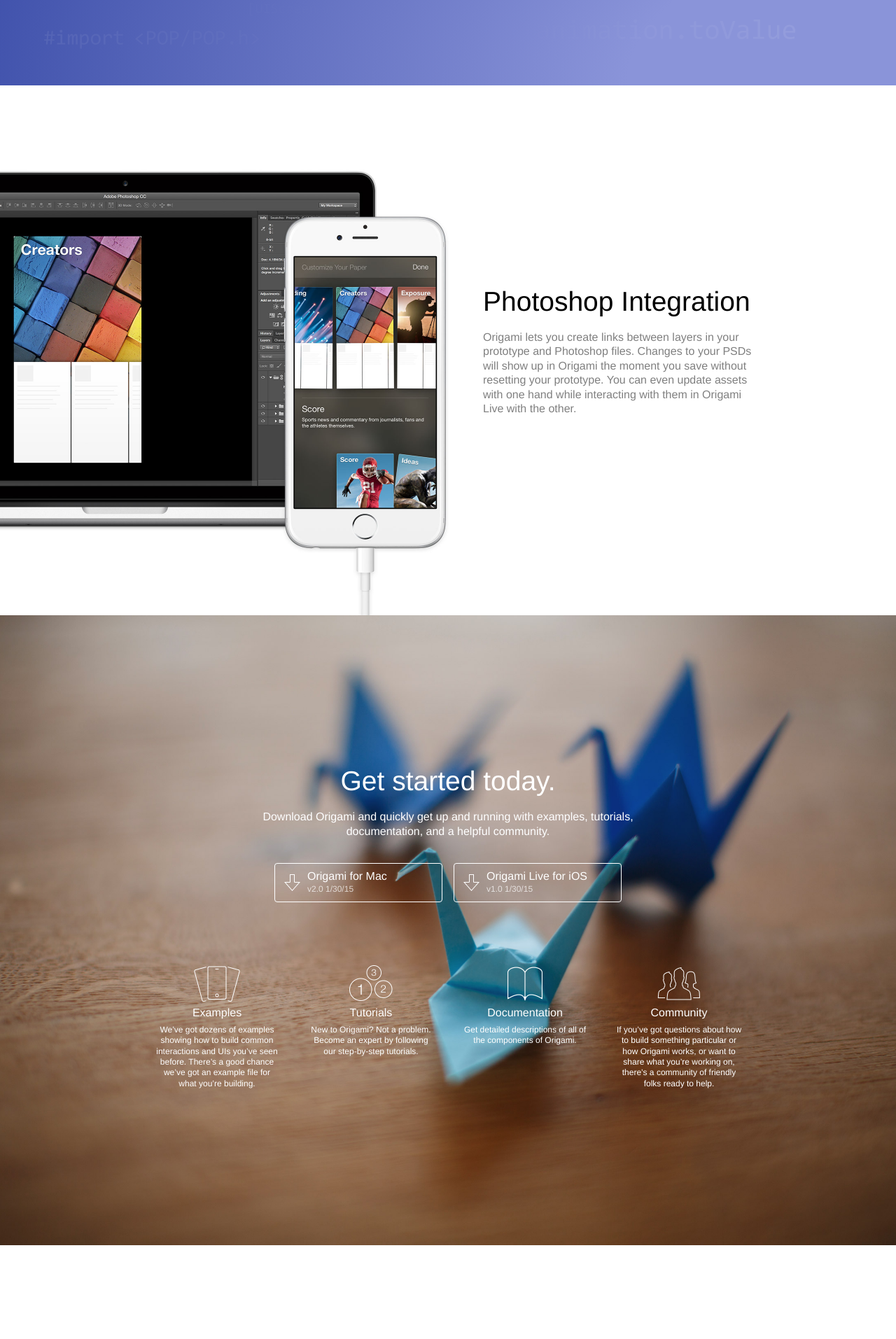
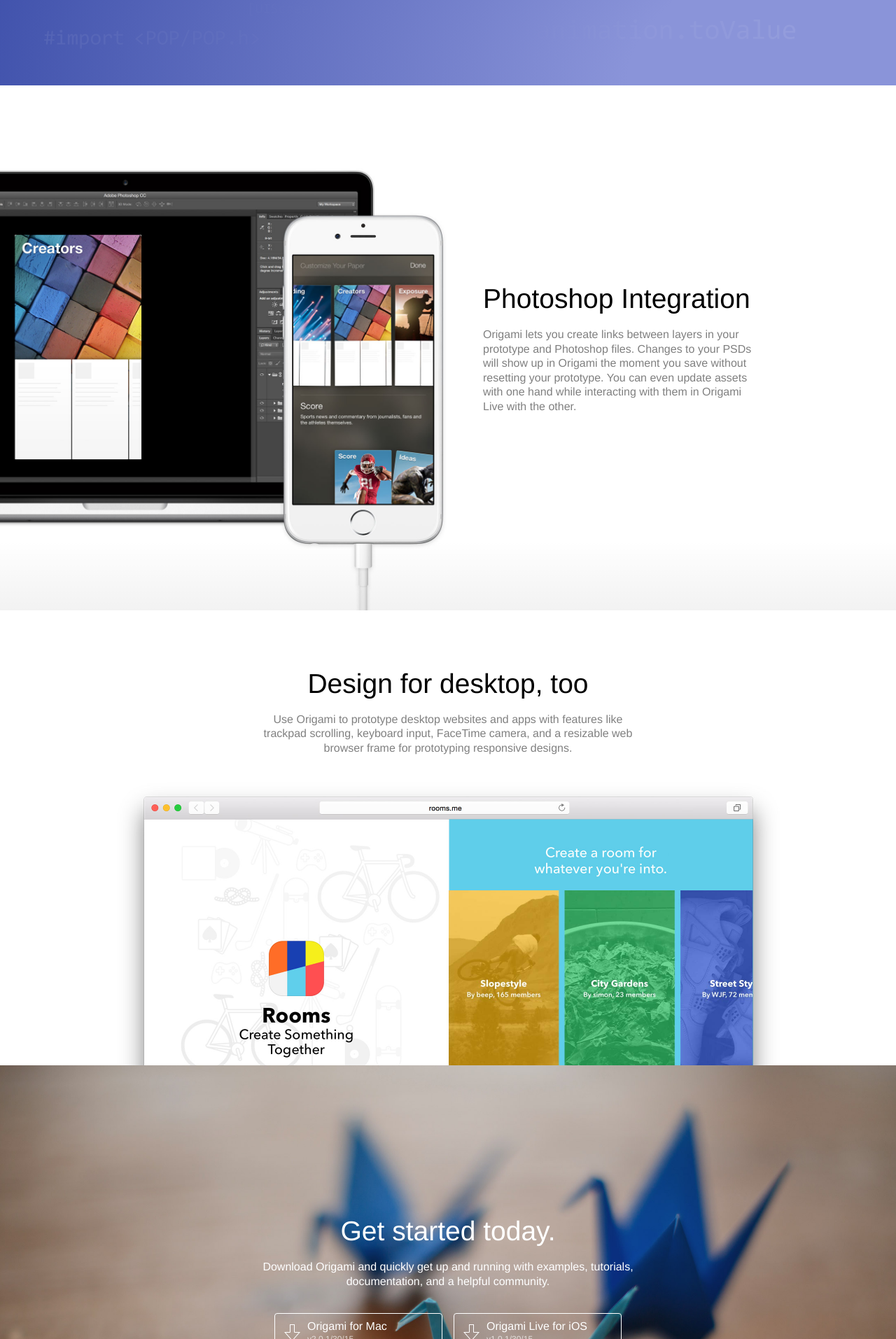
Before and after one commit to facebookarchive/origami, a Jekyll site: the page built from index.html, in a window 1280 px wide. Shown: the part 2463-4376 px from the top of the page at 70% size. Built offline with Jekyll 4.4.1, drawn with Linux system fonts in a browser that asks for light colours; Markdown is read by kramdown in place of the engine named in the settings; the list of posts is cut into pages by our own code; comment, search, counter and statistics services are not loaded; before the commit the page ends 4242 px from its top, so only the background shows below that.

Commit message:
Added a section on prototyping desktop web sites and apps

```diff
--- a/index.html
+++ b/index.html
@@ -67,6 +67,19 @@
 			<h2>Photoshop Integration</h2>
 			<p>Origami lets you create links between layers in your prototype and Photoshop files. Changes to your PSDs will show up in Origami the moment you save without resetting your prototype. You can even update assets with one hand while interacting with them in Origami Live with the other.</p>
 		</div>
+		<div class="gradient-divider"></div>
+	</div>
+
+	<div id="section-desktop">
+		<div class="header">
+			<h2>Design for desktop, too</h2>
+			<p>Use Origami to prototype desktop websites and apps with features like trackpad scrolling, keyboard input, FaceTime camera, and a resizable web browser frame for prototyping responsive designs.</p>
+		</div>
+		<div id="rooms-site">
+			<div id="rooms-clipview">
+				<div id="rooms-street"></div>
+			</div>
+		</div>
 	</div>
 
 	<div id="section-get-started">
--- a/public/css/homepage.css
+++ b/public/css/homepage.css
@@ -14,6 +14,14 @@
 .buttons li:active,
 .buttons li.active {
 	background-color: rgba(255, 255, 255, .3);
+}
+
+.gradient-divider {
+	width: 100%;
+	height: 100px;
+	position: absolute;
+	bottom: 0px;
+	background: linear-gradient(rgba(0,0,0,0), rgba(0,0,0,0.05));
 }
 
 /* Hero Section */
@@ -234,12 +242,13 @@
 	background-position-x: calc(50% - 450px);
 	background-position-y: 50%;
 	background-repeat: no-repeat;
-	height: 757px;
+	height: 750px;
 	text-align: left;
 	display: -webkit-flex;
 	display: flex;
 	-webkit-flex-direction: column;
 	flex-direction: column;
+	position: relative;
 }
 
 #section-photoshop .body-text {
@@ -254,6 +263,43 @@
 
 #section-photoshop .body-text p {
 	color: rgba(0, 0, 0, 0.5);
+}
+
+/* Desktop Section */
+
+#section-desktop {
+	height: 650px;
+	position: relative;
+	overflow: hidden;
+}
+
+#rooms-site {
+	background-image: url('../images/rooms-site.jpg');
+	background-size: 965px 507px;
+	background-position: center;
+	background-repeat: no-repeat;
+	position: absolute;
+	width: 100%;
+	height: 507px;
+	bottom: -84px;
+}
+
+#rooms-clipview {
+	width: 434px;
+	height: 279px;
+	margin-top: 173px;
+	margin-left: calc(50% + 1px);
+	margin-right: auto;
+	overflow: hidden;
+}
+
+#rooms-street {
+	background-image: url('../images/rooms-street.jpg');
+	background-size: contain;
+	background-position: center;
+	background-repeat: no-repeat;
+	width: 820px;
+	height: 279px;
 }
 
 /* Getting Started Section */
```
Also changed, not shown: public/images/rooms-site.jpg (added), public/images/rooms-street.jpg (added), public/images/test.png (deleted), 5 other files.
